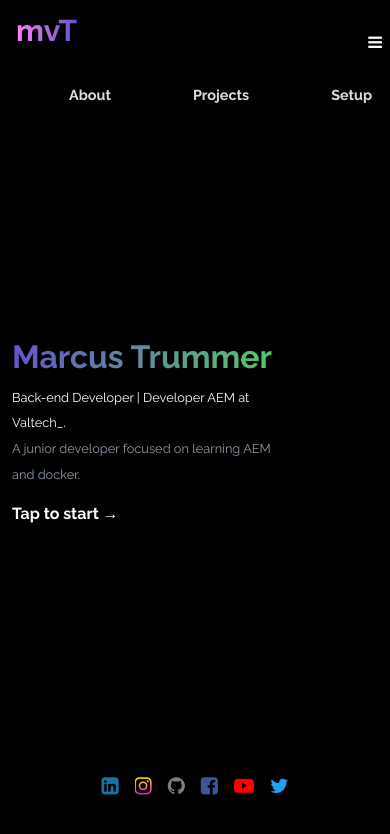
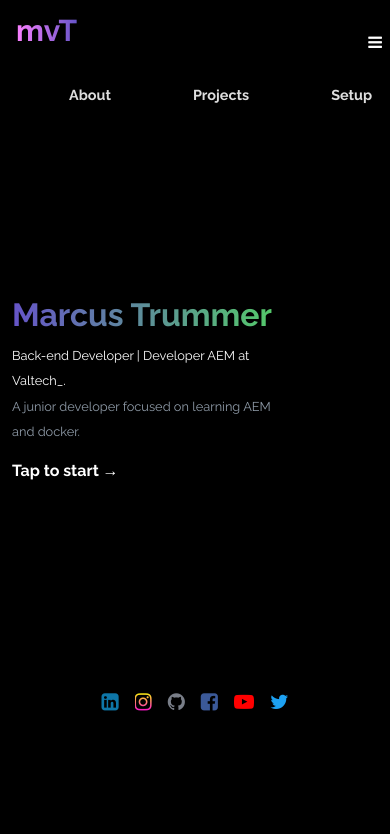
Before and after one commit to marcustrummer/trummerDev, an Angular app: page /#/dev in a window 390 px wide. Shown: the top 834 px of the page. Built offline with nearby package versions, Linux system fonts and the light colour scheme.

Commit message:
fixing height

```diff
--- a/src/app/setup/setup.component.css
+++ b/src/app/setup/setup.component.css
@@ -188,7 +188,7 @@ button#bMobile {
 
 
   div#container{
-    height: 70vh;
+    height: 60vh;
     background-color: black;
     flex-direction: column;
     display: flex;
--- a/src/styles.css
+++ b/src/styles.css
@@ -7,6 +7,11 @@ html, body {
   height: 100vh;
   margin: 0;
   overflow: auto;
+  background: black;
+}
+
+body{
+  background: black!important;
 }
 
 
```
